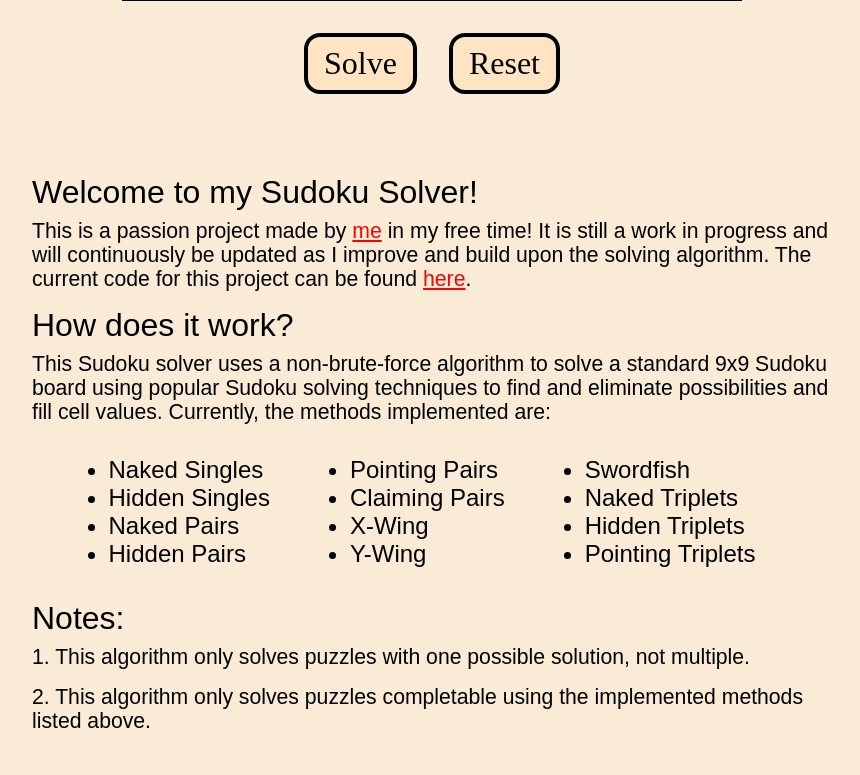
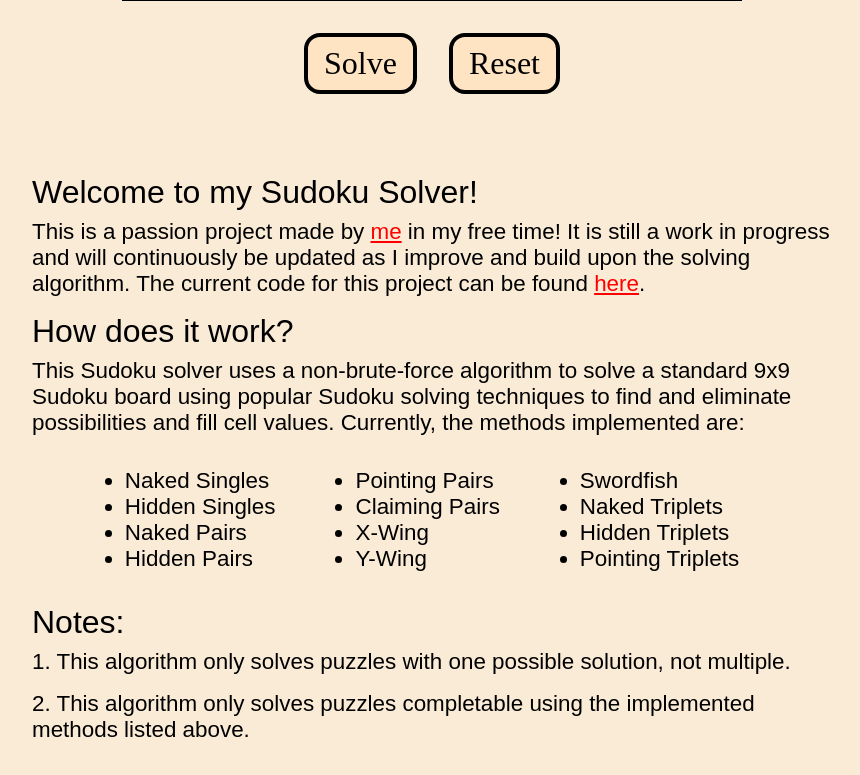
Before and after one commit to MunirAwwad/9x9-Sudoku-Solver, a plain HTML site: page index.html in a window 1280 px wide. Shown: the part 730-1505 px from the top of the page, without its empty margins (208-1068 px from the left). Drawn offline with Linux system fonts and the light colour scheme; a web font is replaced by a local one.

Commit message:
Fixed font sizing again

```diff
--- a/style.css
+++ b/style.css
@@ -55,7 +55,7 @@ body {
 #text-container h3 {
     font-family: Arial, Helvetica, sans-serif;
     font-weight: 100;
-    font-size: 1.325rem;
+    font-size: 1.4rem;
     margin-bottom: 1rem;
 }
 
@@ -80,7 +80,7 @@ body {
 
 #lists-container li {
     font-family: Arial, Helvetica, sans-serif;
-    font-size: 1.5rem;
+    font-size: 1.4rem;
 }
 
 #solver-container {
```
